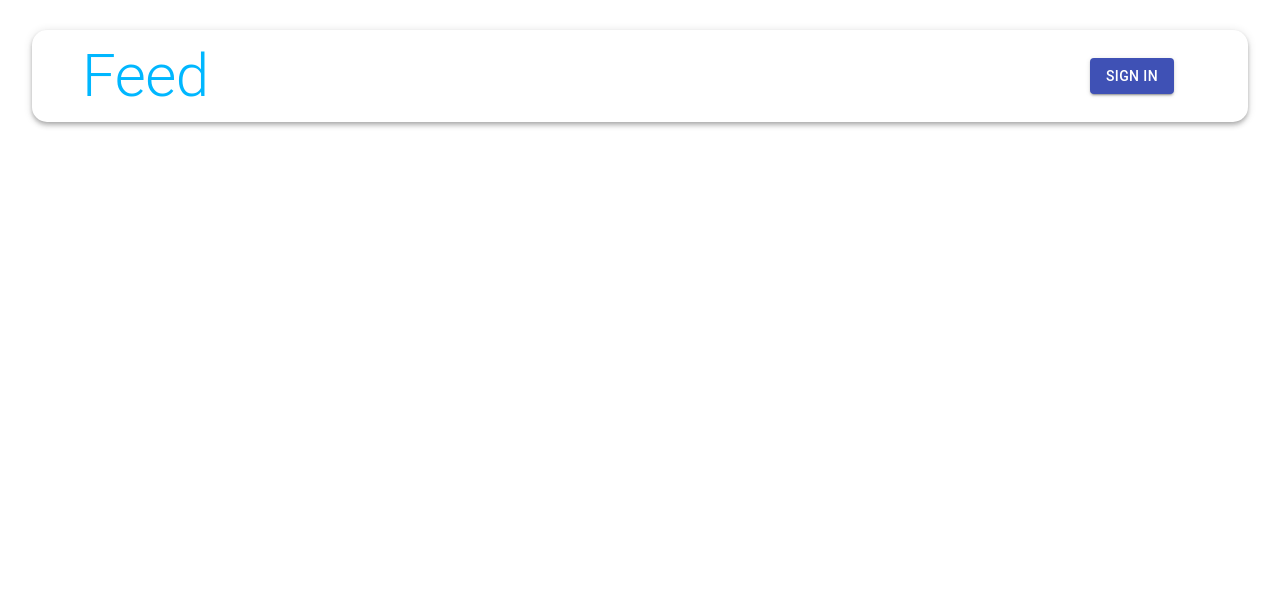
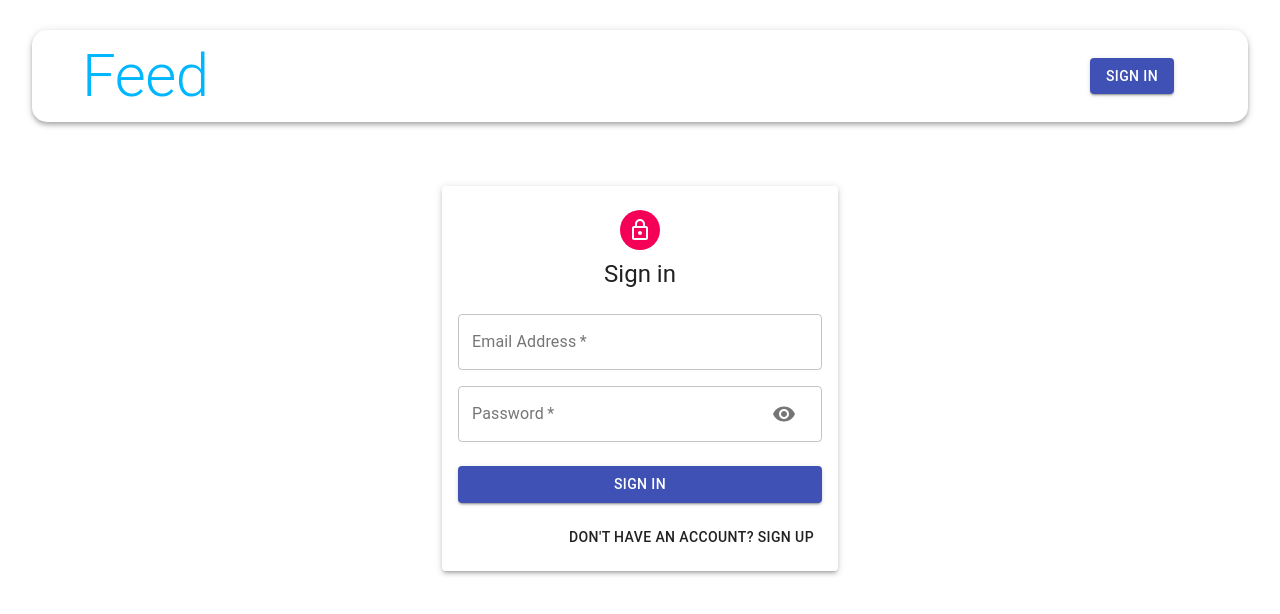
Before and after one commit to DobriJS/mern-socialmedia-client, a React (Create React App) app: page /auth in a window 1280 px wide. Shown: the top 614 px of the page. Built offline with nearby package versions, Linux system fonts and the light colour scheme.

Commit message:
Set input fields for username, password and email

```diff
--- a/src/App.js
+++ b/src/App.js
@@ -1,7 +1,8 @@
 import React from 'react';
 import { Container } from '@material-ui/core';
+import { BrowserRouter, Switch, Route } from 'react-router-dom';
 import Navbar from './components/Navbar/Navbar';
-import { BrowserRouter, Switch, Route } from 'react-router-dom';
+import Auth from './components/Auth/Auth';
 import Home from './components/Home/Home';
 
 const App = () =>  {
@@ -12,6 +13,7 @@
         <Navbar />
         <Switch>
           <Route path="/" exact component={Home} />
+          <Route path="/auth" exact component={Auth} />
         </Switch>
       </Container>
     </BrowserRouter>
--- a/src/components/Auth/Auth.js
+++ b/src/components/Auth/Auth.js
@@ -7,9 +7,15 @@
 const Auth = () => {
   const classes = useStyles();
   const [isSignup, setIsSignup] = useState(false);
+  const [showPassword, setShowPassword] = useState(false);
+  const handleShowPassword = () => setShowPassword(!showPassword);
 
   const switchMode = () => {
     setIsSignup((prevIsSignup) => !prevIsSignup);
+  };
+
+  const handleChange = () => {
+
   };
 
   return (
@@ -19,16 +25,29 @@
           <LockOutlinedIcon />
         </Avatar>
         <Typography component="h1" variant="h5">{ isSignup ? 'Sign up' : 'Sign in' }</Typography>
+        <form className={classes.form} >
+          <Grid container spacing={2}>
+            { isSignup && (
+              <>
+                <Input name="firstName" label="First Name" handleChange={handleChange} autoFocus half />
+                <Input name="lastName" label="Last Name" handleChange={handleChange} half />
+              </>
+            )}
+            <Input name="email" label="Email Address" handleChange={handleChange} type="email" />
+            <Input name="password" label="Password" handleChange={handleChange} type={showPassword ? 'text' : 'password'} handleShowPassword={handleShowPassword} />
+            { isSignup && <Input name="confirmPassword" label="Repeat Password" handleChange={handleChange} type="password" /> }
+          </Grid>
           <Button type="submit" fullWidth variant="contained" color="primary" className={classes.submit}>
             { isSignup ? 'Sign Up' : 'Sign In' }
           </Button>
           <Grid container justify="flex-end">
             <Grid item>
-            <Button>
+              <Button onClick={switchMode}>
                 { isSignup ? 'Already have an account? Sign in' : 'Don\'t have an account? Sign Up' }
               </Button>
             </Grid>
           </Grid>
+        </form>
       </Paper>
     </Container>
   );
```
Lines whose indentation alone changed are shown as unchanged.
